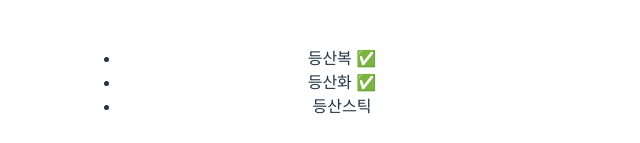
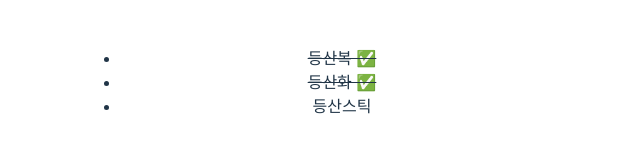
Before and after one commit to ms1011/React, a React (Vite) app: page / in a window 1280 px wide. Shown: the part 183-326 px from the top of the page, without its empty margins (318-958 px from the left). Built offline with nearby package versions, Linux system fonts and the light colour scheme.

Commit message:
변수를 이용한 조건부 랜더링

```diff
--- a/src/components/PackingList.jsx
+++ b/src/components/PackingList.jsx
@@ -4,10 +4,25 @@ function Item({ name, isPacked }) {
     //     return <li className="item">{name} ✅</li>;
     // }
     // return <li className="item">{name}</li>;
+    // return (
+    //     <li className="item">
+    //         {/* {isPacked ? name + ' ✅' : name} 삼항 연산자 이용 */}
+    //         {name} {isPacked && '✅'}
+    //     </li>
+    // );
+
+    let itemContent = name;
+    if (isPacked) {
+        itemContent = (
+            <del>
+                {name + " ✅"}
+            </del>
+        );
+    }
+
     return (
         <li className="item">
-            {/* {isPacked ? name + ' ✅' : name} 삼항 연산자 이용 */}
-            {name} {isPacked && '✅'}
+            {itemContent}
         </li>
     );
 }
```
